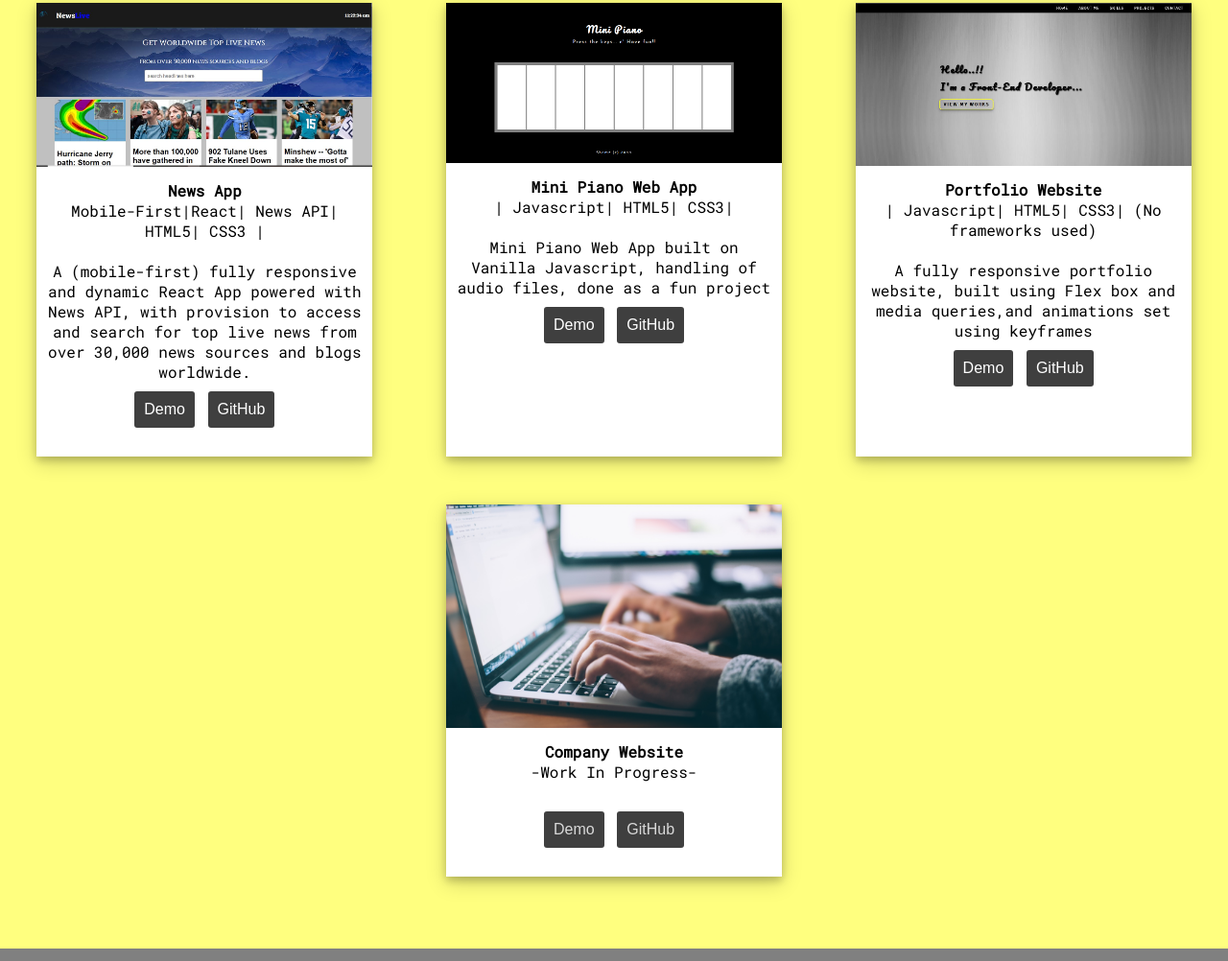
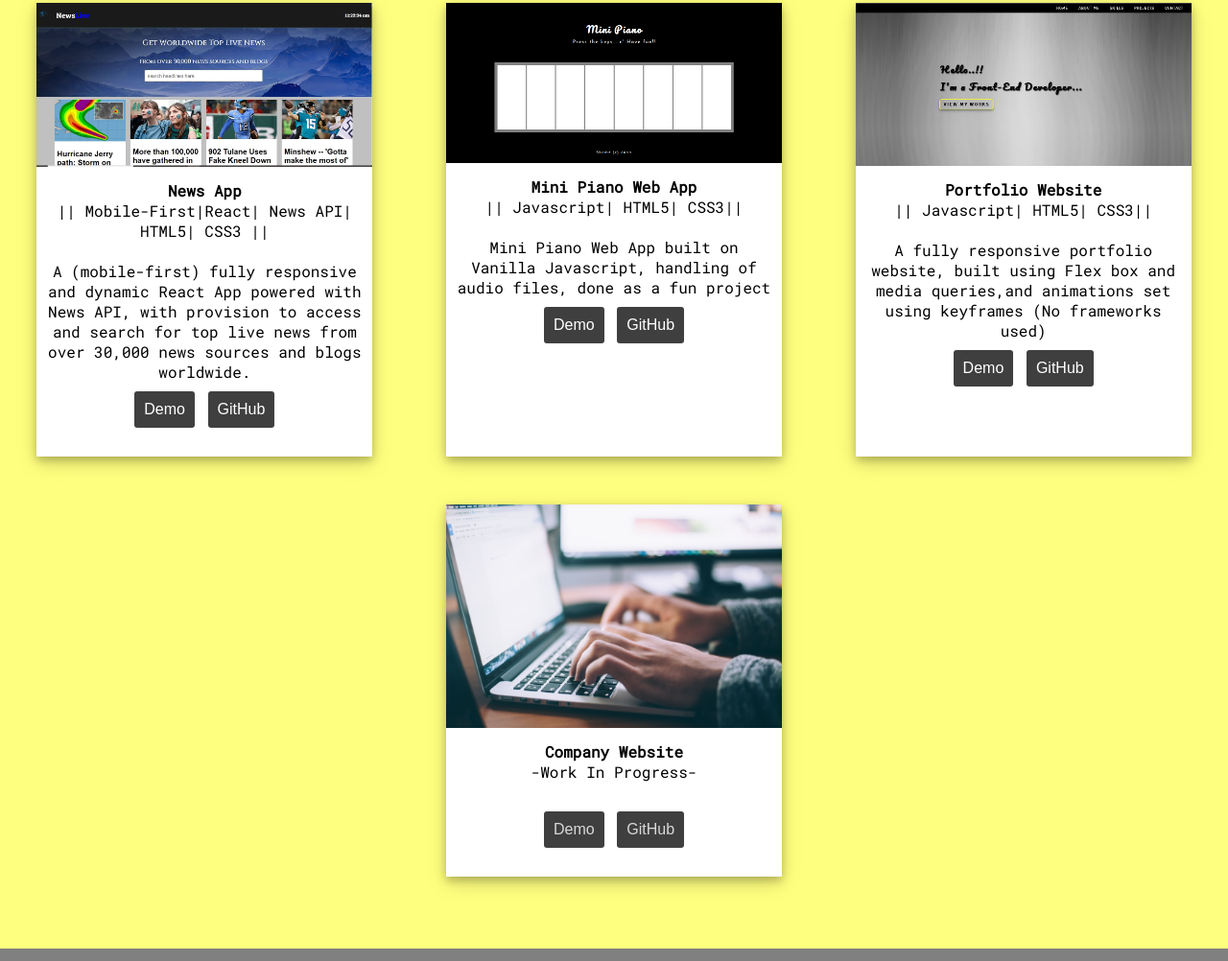
Before and after one commit to shamseena-dev/My-Portfolio, a plain HTML site: page index.html in a window 1280 px wide. Shown: the part 1835-2837 px from the top of the page at 96% size. Drawn offline with Linux system fonts and the light colour scheme.

Commit message:
Update index.html

```diff
--- a/index.html
+++ b/index.html
@@ -108,7 +108,7 @@
 	 						<div class="detailsContainer">
 
 	 							<h4>News App </h4>
-	 							<p>Mobile-First|React| News API| HTML5| CSS3 |</p>
+	 							<p>|| Mobile-First|React| News API| HTML5| CSS3 ||</p>
 	 							<br/>
 	 							<p> A (mobile-first) fully responsive and dynamic React App powered with News API, with provision to access  and  search for top live news from over 30,000 news sources and blogs worldwide.</p>
 	 							<button ><a href="https://shamz-newsapp.netlify.com" >Demo</a></button>
@@ -119,7 +119,7 @@
 	 						<img src="./images/minipiano.jpg" alt="miniPianoApp_img" style="width:100%">
 	 						<div class="detailsContainer">
 	 							<h4>Mini Piano Web App</h4>
-	 							<p>| Javascript| HTML5| CSS3| </p><br/>
+	 							<p>|| Javascript| HTML5| CSS3|| </p><br/>
 	 							<p> Mini Piano Web App built on Vanilla Javascript, handling of audio files, done as a fun project </p>
 	 							<button><a href="https://shamseena-dev.github.io/mini-piano/">Demo</a></button>
 	 							<button><a href="https://github.com/shamseena-dev/mini-piano">GitHub</a></button>
@@ -129,8 +129,8 @@
 	 						<img src="./images/portfolio.jpg" alt="portfolioWebsite_img" style="width:100%">
 	 						<div class="detailsContainer">
 	 							<h4>Portfolio Website</h4>
-	 							<p>| Javascript| HTML5| CSS3|  (No frameworks used) </p><br/>
-	 							<P> A fully responsive portfolio website, built using Flex box and media queries,and animations set using keyframes </P>
+	 							<p>|| Javascript| HTML5| CSS3||</p><br/>
+	 							<P> A fully responsive portfolio website, built using Flex box and media queries,and animations set using keyframes (No frameworks used) </P>
 	 							<button><a href="https://shamseena-dev.github.io/My-Portfolio/">Demo</a></button>
 	 							<button><a href="https://github.com/shamseena-dev/My-Portfolio">GitHub</a></button>
 	 						</div>
```
